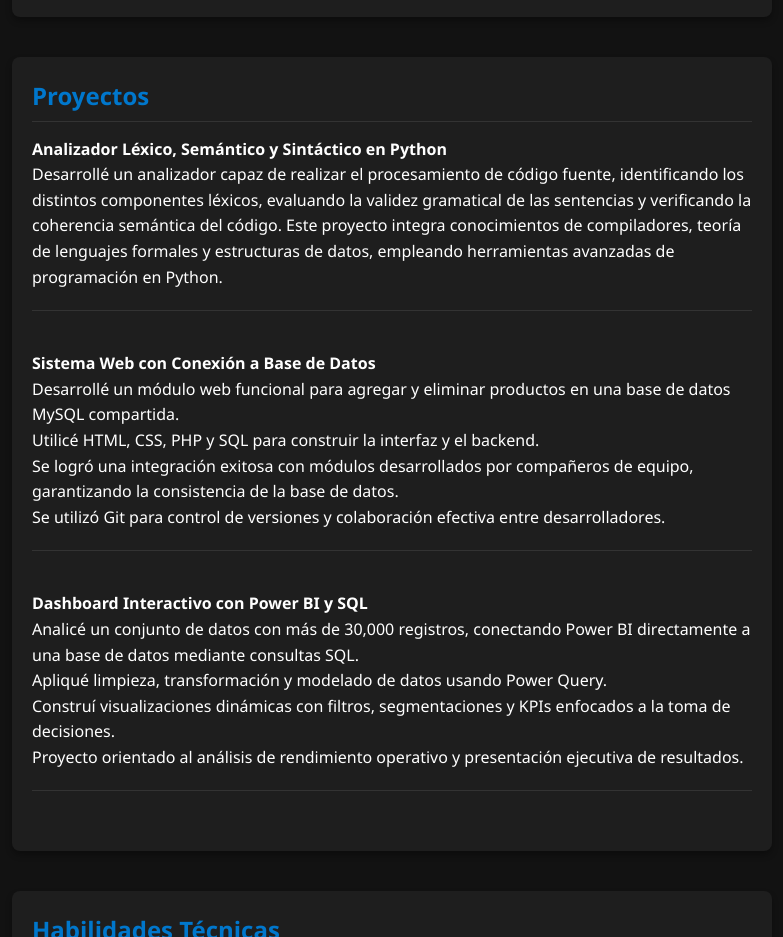
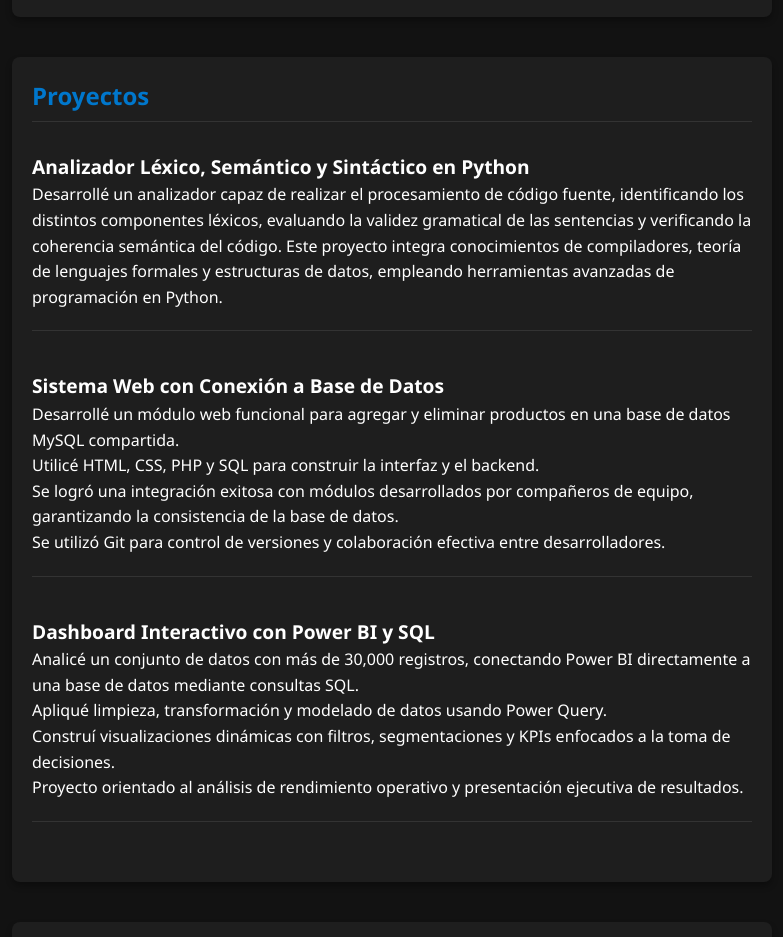
Before and after one commit to JeshuaAH/Mi-Portafolio, a plain HTML site: page index.html in a window 1280 px wide. Shown: the part 1500-2437 px from the top of the page, without its empty margins (248-1031 px from the left). Drawn offline with Linux system fonts and the light colour scheme.

Commit message:
Update style.css

```diff
--- a/style.css
+++ b/style.css
@@ -139,9 +139,15 @@ footer {
   }
 }
 
-/*  Estilo para separar visualmente los proyectos */
+/* Estilo para separar visualmente los proyectos */
 .proyecto {
   margin-bottom: 40px;
   padding-bottom: 20px;
   border-bottom: 1px solid #333;
 }
+
+.proyecto h4 {
+  margin-top: 30px;
+  color: #ffffff;
+  font-size: 1.2em;
+}
```
